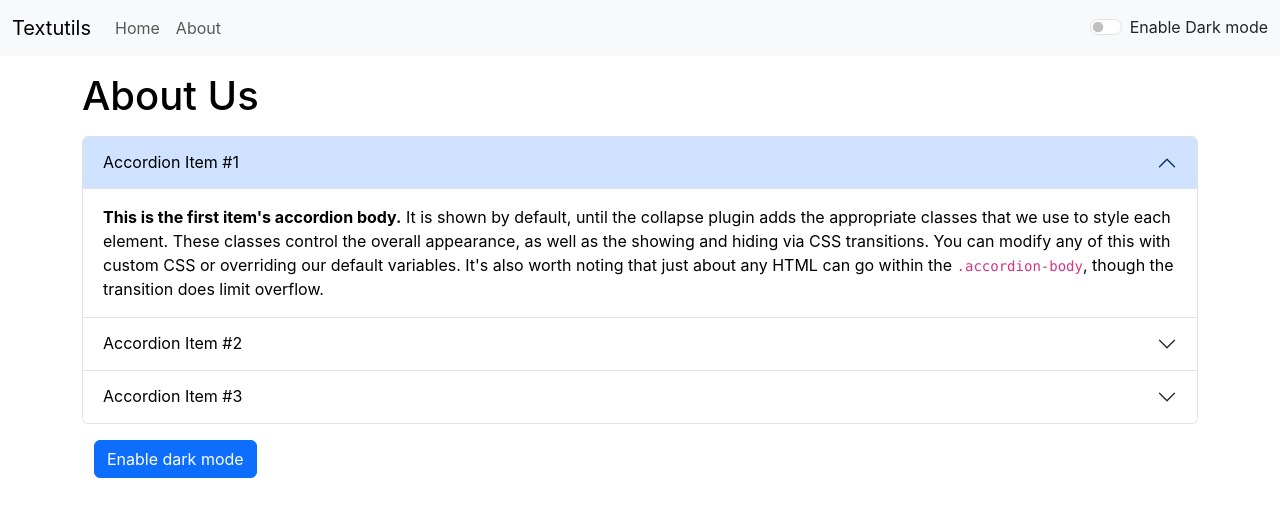
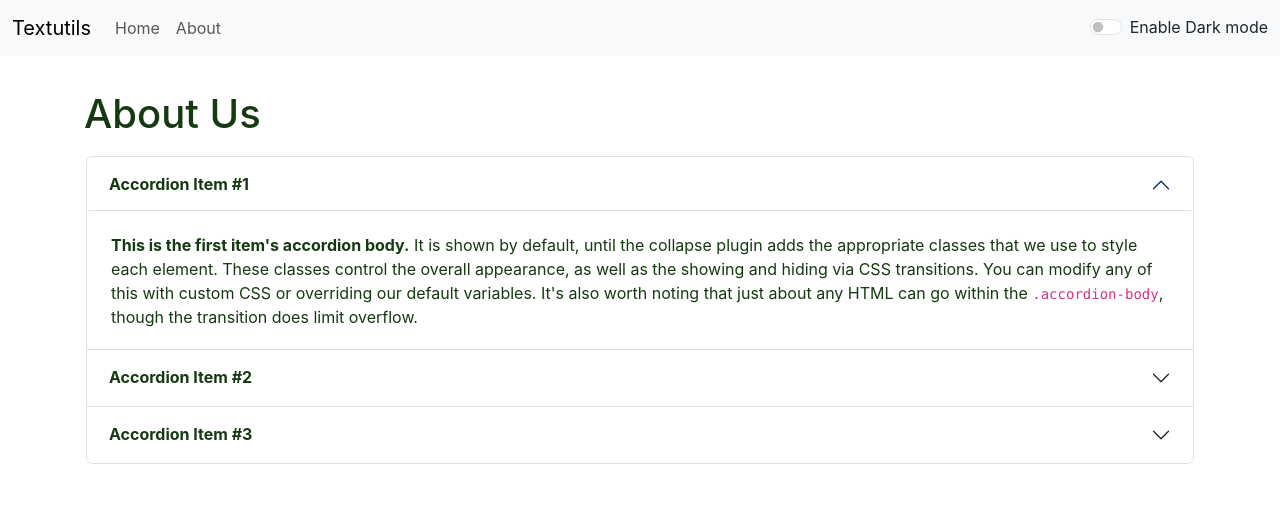
Before and after one commit to aayu0810/textutils, a React (Create React App) app: page /About in a window 1280 px wide. Shown: the top 516 px of the page. Built offline with nearby package versions, Linux system fonts and the light colour scheme.

Commit message:
final changes done

```diff
--- a/public/index.html
+++ b/public/index.html
@@ -7,7 +7,7 @@
     <meta name="theme-color" content="#000000" />
     <meta
       name="description"
-      content="TextUtils is a utility which can be used to to manipulated your text as per your choice "
+      content="TextUtils is a word counter and character counting utility which can be used to to manipulated your text as per your choice. You can change the text to uppercase and lowercase , capitalize first letter of the text as well as copy and clear text."
     />
     <link rel="apple-touch-icon" href="%PUBLIC_URL%/apple-touch-icon.png" />
     <!--
@@ -24,7 +24,7 @@
       work correctly both with client-side routing and a non-root public URL.
       Learn how to configure a non-root public URL by running `npm run build`.
     -->
-    <title>TextUtils - Home</title>
+    <title>TextUtils - Word counter | character counter| lowercase to upercase | upercase to lowercase</title>
     <link href="https://cdn.jsdelivr.net/npm/bootstrap@5.3.0/dist/css/bootstrap.min.css" rel="stylesheet" integrity="sha384-9ndCyUaIbzAi2FUVXJi0CjmCapSmO7SnpJef0486qhLnuZ2cdeRhO02iuK6FUUVM" crossorigin="anonymous">
   </head>
   </head>
--- a/src/App.js
+++ b/src/App.js
@@ -11,9 +11,7 @@ import {
   BrowserRouter as Router,
   Routes,
   Route,
-  Link
 } from "react-router-dom";
-
 
 
 function App() {
@@ -38,13 +36,13 @@ const toggleMode = ()=>{
     setMode('dark');
     document.body.style.backgroundColor = '#0e2f1f';
     showAlert ( "Dark mode has been enabled", "success");
-    document.title = 'TextUtils - Dark mode';
+    //document.title = 'TextUtils - Dark mode';
   }
 else{
   setMode('light');
   document.body.style.backgroundColor = 'white';
   showAlert ( "Light mode has been enabled", "success");
-  document.title = 'TextUtils - Dark mode';
+ //document.title = 'TextUtils - Dark mode';
 }
 }
 
@@ -57,17 +55,14 @@ else{
    <Navbar title ="Textutils" AboutText ="About " mode={mode} toggleMode={toggleMode}/>
    <Alert alert ={alert}/>
     <div className= "container my-3">
+
     <Routes>
-    <Route exact path="/About" element={<About />}/>
-    <Route exact path="/" element={<TextForm showAlert={showAlert} heading ="ENTER THE TEXT TO ANALYZE BELOW" mode={mode}/>}/>
+    <Route exact path="/About" element={<About mode={mode}/>}/>
+    <Route exact path="/" element={ <TextForm showAlert={showAlert} heading ="TRY TEXTUTILS- WORD COUNTER, CHARACTER COUNTER, CAPITALIZE EACH WORD." mode={mode}/>}/>
     </Routes>
-    </div>
- </Router>
 
-
-
-    {/*<Navbar title ="TextUtils" aboutText ="About TextUtiles"/>*/}
-
+  </div>
+  </Router>
 
    </>
 
--- a/src/components/About.js
+++ b/src/components/About.js
@@ -1,34 +1,20 @@
 import React,{useState} from 'react'
 
-export default function About() {
+export default function About(props) {
 
-const [myStyle,setMyStyle]= useState({
+{/*const [myStyle,setMyStyle]= useState({
     color : 'Black',
     backgrounColor:'white'
 
-})
-const [btntext,setBtnText] = useState('Enable Dark Mode')
+})*/}
 
-const toggleStyle = () =>{
+let myStyle = {
+    color : props.mode=== 'dark'?'white' :'#153910',
+    backgroundColor : props.mode=== 'dark'?'#0e2f1f' :'white',
+    border :'2px solid',
+    borderColor: props.mode ==='dark'?'#0e2f1f': 'white'
 
-if (myStyle.color === 'black'){
-    setMyStyle({
-        color:'white',
-        backgroundColor:'black',
-        border: '1px solid white'
-    })
-    setBtnText("Enable Light Mode")
 }
-else {
-    setMyStyle({
-        color:'black',
-        backgroundColor : 'white'
-    })
-
-    setBtnText("Enable Dark Mode");
-}
-}
-
 
 
 
@@ -40,7 +26,7 @@ else {
             <div className="accordion-item">
                 <h2 className="accordion-header">
                 <button className="accordion-button" type="button"  style= {myStyle} data-bs-toggle="collapse" data-bs-target="#collapseOne" aria-expanded="true" aria-controls="collapseOne">
-                    Accordion Item #1
+                   <strong>Accordion Item #1</strong>
                 </button>
                 </h2>
                 <div id="collapseOne" className="accordion-collapse collapse show" data-bs-parent="#accordionExample"  style= {myStyle}>
@@ -52,7 +38,7 @@ else {
             <div className="accordion-item">
                 <h2 className="accordion-header">
                 <button className="accordion-button collapsed" type="button"  style= {myStyle} data-bs-toggle="collapse" data-bs-target="#collapseTwo" aria-expanded="false" aria-controls="collapseTwo">
-                    Accordion Item #2
+                    <strong>Accordion Item #2</strong>
                 </button>
                 </h2>
                 <div id="collapseTwo" className="accordion-collapse collapse" data-bs-parent="#accordionExample" style= {myStyle}>
@@ -64,7 +50,7 @@ else {
             <div className="accordion-item">
                 <h2 className="accordion-header">
                 <button className="accordion-button collapsed" type="button"  style= {myStyle} data-bs-toggle="collapse" data-bs-target="#collapseThree" aria-expanded="false" aria-controls="collapseThree">
-                    Accordion Item #3
+                    <strong>Accordion Item #3</strong>
                 </button>
                 </h2>
                 <div id="collapseThree" className="accordion-collapse collapse" data-bs-parent="#accordionExample" style= {myStyle}>
@@ -74,9 +60,7 @@ else {
                 </div>
             </div>
             </div>
-            <div className= "container my-3">
-            <button onClick={toggleStyle} type ="button" className ="btn btn-primary" >Enable dark mode</button>
-            </div>
+
     </div>
   );
 
--- a/src/components/Alert.js
+++ b/src/components/Alert.js
@@ -11,9 +11,13 @@ function Alert(props) {
 
     return (
 
-     props.alert && <div className={`alert alert-${props.alert.type} alert-dismissible fade show`} role="alert">
+        <div style={{hieght:'50px'}}>
+
+     {props.alert && <div className={`alert alert-${props.alert.type} alert-dismissible fade show`} role="alert">
        <strong>{ Capitalize(props.alert.type) }</strong> : {props.alert.msg}
   <button type="button" className="btn-close" data-bs-dismiss="alert" aria-label="Close"></button>
+</div>}
+
 </div>
   )
 }
--- a/src/components/Navbar.js
+++ b/src/components/Navbar.js
@@ -1,6 +1,7 @@
 import React from 'react'
 import PropTypes from 'prop-types'
-import {Link} from 'react-router-dom';
+import { Link } from 'react-router-dom'
+
 
 
 export default function Navbar(props) {
@@ -8,14 +9,14 @@ export default function Navbar(props) {
 
      <nav className={`navbar navbar-expand-lg navbar-${props.mode} bg-${props.mode}`}>
   <div className="container-fluid">
-    <a className="navbar-brand" href="/">{props.title}</a>
+    <Link className="navbar-brand" to ="/">{props.title}</Link>
     <button className="navbar-toggler" type="button" data-bs-toggle="collapse" data-bs-target="#navbarSupportedContent" aria-controls="navbarSupportedContent" aria-expanded="false" aria-label="Toggle navigation">
       <span className="navbar-toggler-icon"></span>
     </button>
     <div className="collapse navbar-collapse" id="navbarSupportedContent">
       <ul className="navbar-nav me-auto mb-2 mb-lg-0">
         <li className="nav-item">
-          <Link className="nav-link" aria-current="page" to="/">Home</Link>
+          <Link className="nav-link" aria-current="page" to ="/">Home</Link>
         </li>
         <li className="nav-item">
           <Link className="nav-link" to="/About">{props.AboutText}</Link>
--- a/src/components/TextForm.js
+++ b/src/components/TextForm.js
@@ -1,6 +1,7 @@
 import React, { useState } from 'react'
 
 export default function TextForm(props) {
+
 
  const handleUpClick = ()=>{
 console.log("Uppercase was clicked"+ text);
@@ -56,23 +57,23 @@ props.showAlert("Converted to Uppercase!","success");
   return(
   <>
     <div className="container" style = {{color: props.mode === 'dark'?'white':'#0e2f1f'}}>
-     <h2>{props.heading}</h2>
+     <h2 className = 'mb-4'>{props.heading}</h2>
 <div className="mb-3 ">
-  <textarea className="form-control" value={text} onChange = {handleOnchange} style={{backgroundColor : props.mode ==='dark'?'grey':'white' , color : props.mode==='dark'?'white':'#0e2f1f'}}id="myBox" rows="8"></textarea>
+  <textarea className="form-control" value={text} onChange = {handleOnchange} style={{backgroundColor : props.mode ==='dark'?'#0f4208':'white' , color : props.mode==='dark'?'white':'#0e2f1f'}}id="myBox" rows="8"></textarea>
 </div>
-    <button className="btn btn-success mx-1 my-1" onClick ={handleUpClick}>Convert to Uppercase</button>
-    <button className="btn btn-success mx-1 my-1" onClick ={handleLoClick}>Convert to Lowercase</button>
-    <button className="btn btn-success mx-1 my-1" onClick ={handleCapClick}>Capitalize first letter </button>
-    <button className="btn btn-success mx-1 my-1" onClick ={handleCopy}>Copy Text </button>
-    <button className="btn btn-success mx-1 my-1" onClick ={handleClearClick}>Clear Text </button>
+    <button disabled ={text.length===0} className="btn btn-success mx-1 my-1" onClick ={handleUpClick}>Convert to Uppercase</button>
+    <button disabled ={text.length===0} className="btn btn-success mx-1 my-1" onClick ={handleLoClick}>Convert to Lowercase</button>
+    <button disabled ={text.length===0} className="btn btn-success mx-1 my-1" onClick ={handleCapClick}>Capitalize first letter </button>
+    <button disabled ={text.length===0} className="btn btn-success mx-1 my-1" onClick ={handleCopy}>Copy Text </button>
+    <button disabled ={text.length===0} className="btn btn-success mx-1 my-1" onClick ={handleClearClick}>Clear Text </button>
  </div>
 <div className ="container my-2" style = {{color: props.mode === 'dark'?'white':'#0e2f1f'}}>
 
     <h4> YOUR TEXT SUMMARY</h4>
-    <p>{text.split(" ").length } words and {text.length} characters</p>
-    <p>{0.008 * text.split(" ").length} Minutes required to read</p>
+    <p>{text.split(" ").filter((element)=>{return element.length!==0}).length } words and {text.length} characters</p>
+    <p>{0.008 * text.split(" ").filter((element)=>{return element.length!==0}).length} Minutes required to read</p>
     <h4> PREVIEW </h4>
-    <p>{text.length>0?text: "Enter something in the textbox above to preview here"}</p>
+    <p>{text.length>0?text: "Nothing to preview"}</p>
 
 </div>
 
```
